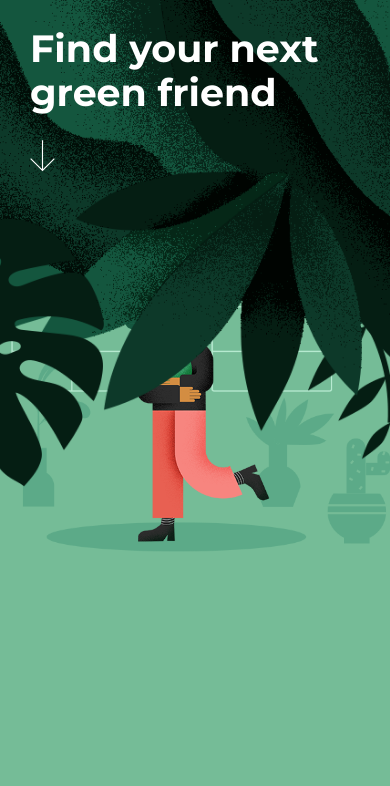
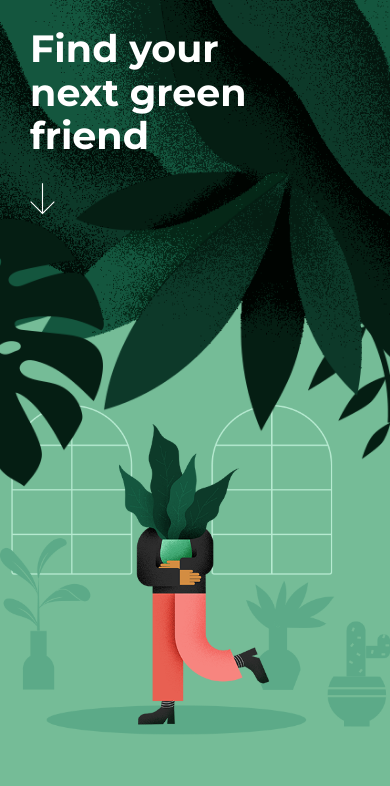
Before and after one commit to carlohcs/red-ventures-test, a website built with Parcel: page index.html in a window 390 px wide. Shown: the part 58-844 px from the top of the page. Built offline with nearby package versions, Linux system fonts and the light colour scheme.

Commit message:
[Mobile] Added mobile landscape mixin + better responsiveness

```diff
--- a/src/styles/application.scss
+++ b/src/styles/application.scss
@@ -1,6 +1,7 @@
 @import 'normalize.css';
 
 @import 'variables.scss';
+@import 'mixins.scss';
 @import 'base.scss';
 
 @import 'icons.scss';
--- a/src/styles/index.scss
+++ b/src/styles/index.scss
@@ -3,15 +3,21 @@
         background-color: $brand-green-color-02;
         background-image: url("#{$imagePath}hero/mobile/mobile-leaves.png"),
             url("#{$imagePath}hero/mobile/mobile-plantperson.png");
-        background-position: center -250px, center 280px;
+        background-position: center -250px, center 90%; // 280px
         background-repeat: no-repeat, no-repeat;
         background-size: cover, contain;
         padding: 30px;
         color: #fff;
         min-height: calc(100vh);
 
+        @include mobile-landscape {
+            // min-height: calc(100vh);
+            background-position: center 100%, center 156px;
+        }
+
         &__title {
             font-size: 38px;
+            max-width: 250px;
         }
     }
 
--- a/src/styles/mixins.scss
+++ b/src/styles/mixins.scss
@@ -0,0 +1,8 @@
+/**
+ * Mixin to control mobile landscape
+ */
+@mixin mobile-landscape {
+    @media screen and (min-width: 568px) and (min-height: 320px) {
+        @content;
+    }
+}
```
